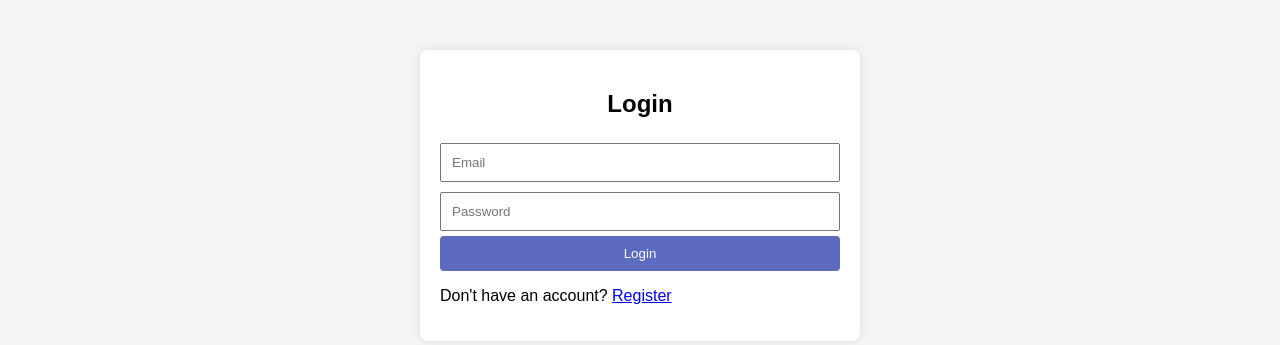
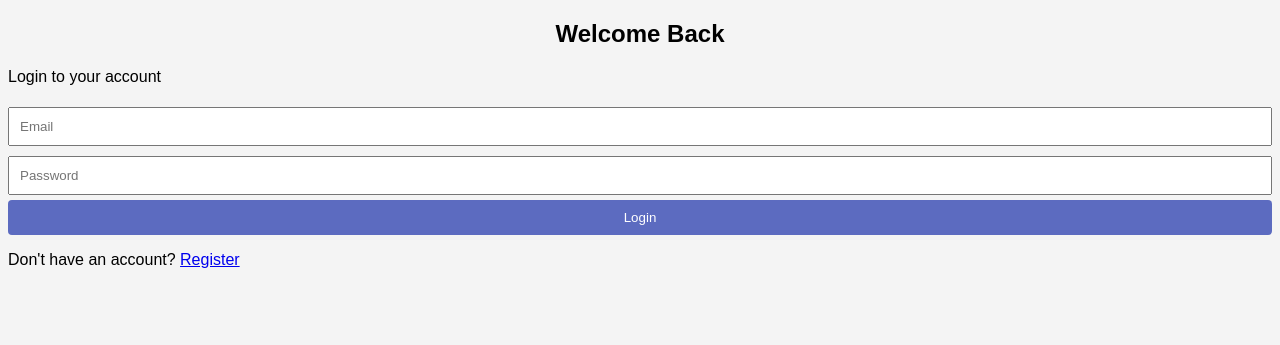
Before and after one commit to pemwatech/FLASK-LOGIN-SYSTEM, a Flask app: page / in a window 1280 px wide. Shown: the top 345 px of the page. Run offline with Flask 3, Linux system fonts and the light colour scheme; some libraries are stand-ins or nearby versions.

Commit message:
Update login.html

```diff
--- a/FLASK-LOGIN SYSTEM/templates/login.html
+++ b/FLASK-LOGIN SYSTEM/templates/login.html
@@ -1,14 +1,21 @@
 <!DOCTYPE html>
-<html>
+<html lang="en">
 <head>
-    <title>Login</title>
-    <link rel="stylesheet" href="{{ url_for('static', filename='styles.css') }}">
     <meta charset="UTF-8">
     <meta name="viewport" content="width=device-width, initial-scale=1.0">
+    <title>Login</title>
+
+    <link rel="stylesheet" href="{{ url_for('static', filename='styles.css') }}">
 </head>
+
 <body>
-    <div class="container">
-        <h2>Login</h2>
+
+<div class="auth-container">
+
+    <div class="auth-card">
+        <h2>Welcome Back</h2>
+        <p class="subtitle">Login to your account</p>
+
         {% with messages = get_flashed_messages() %}
           {% if messages %}
             <ul class="flash-messages">
@@ -18,12 +25,22 @@
             </ul>
           {% endif %}
         {% endwith %}
+
         <form action="/login" method="POST">
+
             <input type="email" name="email" placeholder="Email" required>
+
             <input type="password" name="password" placeholder="Password" required>
+
             <button type="submit">Login</button>
+
         </form>
-        <p>Don't have an account? <a href="/register">Register</a></p>
+
+        <p class="switch">Don't have an account? <a href="/register">Register</a></p>
+
     </div>
+
+</div>
+
 </body>
 </html>
```
